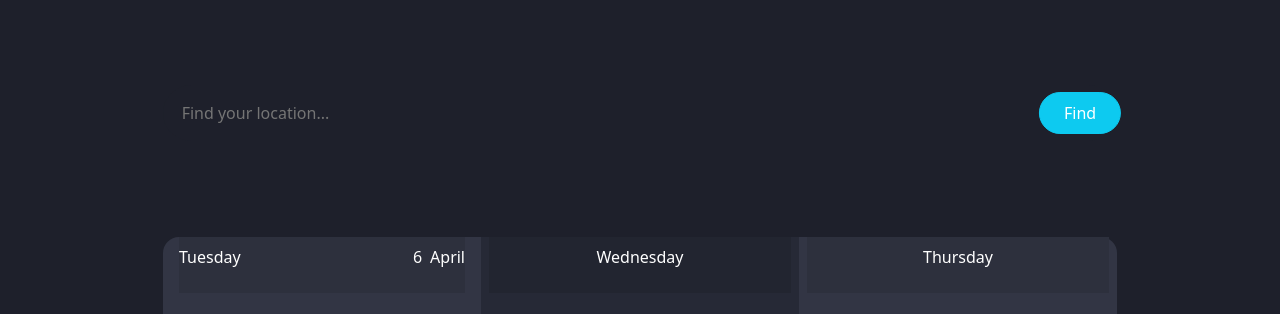
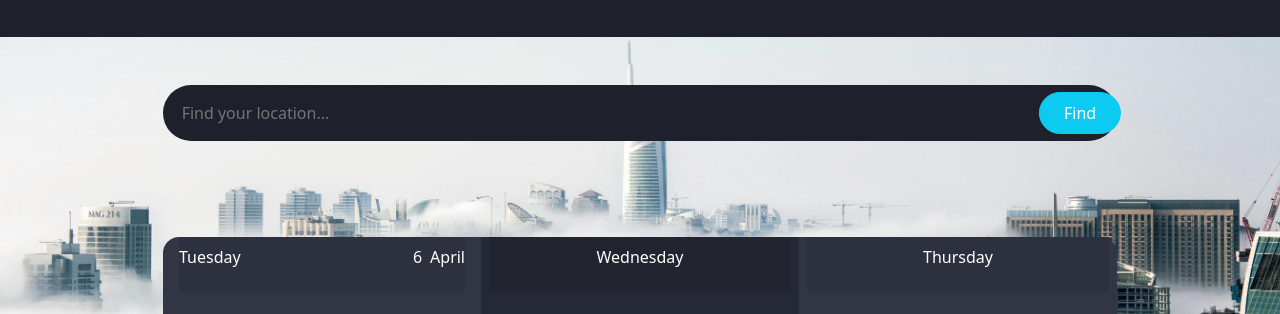
Before and after one commit to ahmedehab72/weather, a plain HTML site: page index.html in a window 1280 px wide. Shown: the part 133-447 px from the top of the page. Drawn offline with Linux system fonts and the light colour scheme; the site is published under a folder, as on GitHub Pages, so addresses that start at the root find nothing; no server answers.

Commit message:
Update style.css

```diff
--- a/css/style.css
+++ b/css/style.css
@@ -6,7 +6,7 @@ body{
   background-color: #1e202b;
 }
 .home-page{
-  background-image: url('/images/pexels-apasaric-325185.jpg');
+  background-image: url('../images/pexels-apasaric-325185.jpg');
   background-repeat: no-repeat;
   background-size: cover;
   height: 50vh;
```
